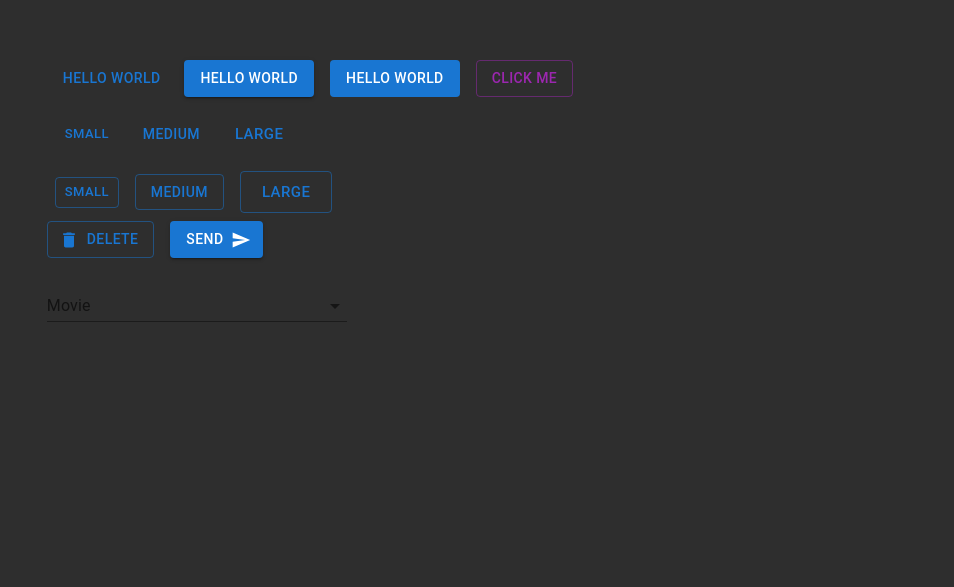
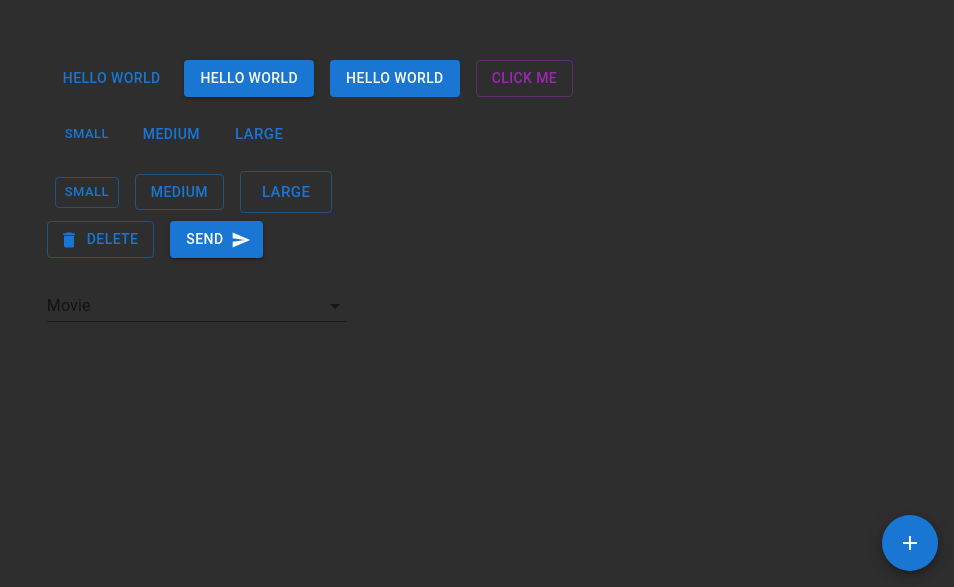
Before and after one commit to haroldjeshua/mui-test-react, a React (Create React App) app: page / in a window 1280 px wide. Shown: the part 213-800 px from the top of the page, without its empty margins (326-1280 px from the left). Built offline with nearby package versions, Linux system fonts and the light colour scheme.

Commit message:
testing fabs

```diff
--- a/src/App.js
+++ b/src/App.js
@@ -1,11 +1,13 @@
 import Combobox from './components/Combobox';
 import Buttons from './components/Buttons';
+import FloatingActionButtons from './components/FloatingActionButtons';
 
 function App() {
 	return (
 		<div className="container">
 			<Buttons />
 			<Combobox />
+			<FloatingActionButtons />
 		</div>
 	);
 }
--- /dev/null
+++ b/src/components/FloatingActionButtons.jsx
@@ -0,0 +1,14 @@
+import { Fab } from '@mui/material'
+import AddIcon from '@mui/icons-material/Add'
+
+const FloatingActionButtons = () => {
+  return (
+    <div className="fabContainer">
+        <Fab color="primary" aria-label="add">
+          <AddIcon />
+        </Fab>
+    </div>
+  )
+}
+
+export default FloatingActionButtons
--- a/src/index.css
+++ b/src/index.css
@@ -12,3 +12,9 @@ body {
   place-content: center;
   font-family: 'Inter', sans-serif;
 }
+
+.fabContainer {
+  position: absolute;
+  right: 1rem;
+  bottom: 1rem;
+}
```
